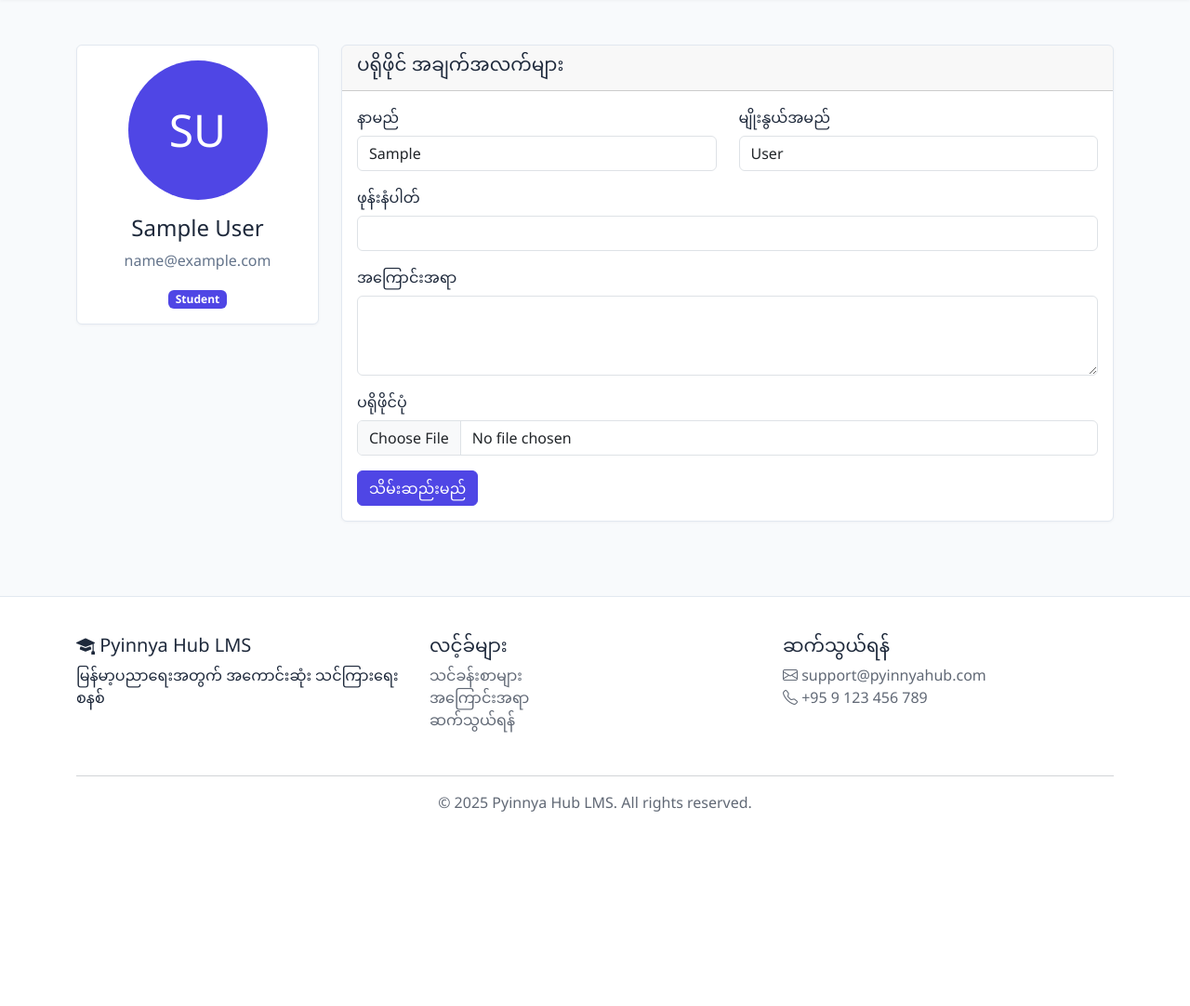
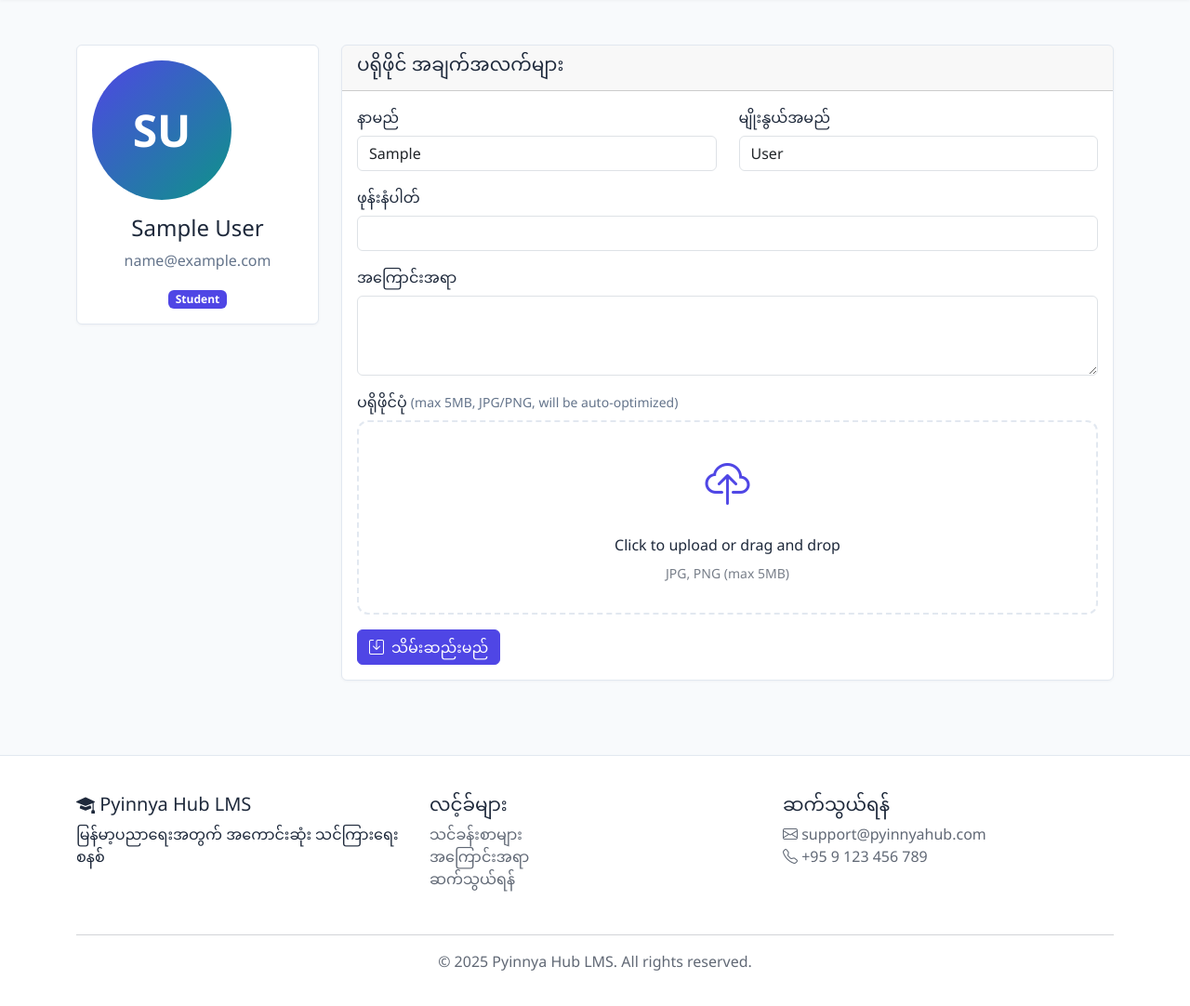
Before and after one commit to zayarminaye/pyinnyahub-v2, a Django app: page /profile/ in a window 1280 px wide. Shown: the part 63-1145 px from the top of the page at 93% size. Before the commit the page ends 936 px from the top, so only its background shows below. Run offline with Django 4.2, Linux system fonts and the light colour scheme; the visitor is signed in with stand-in values (Sample User, id 1); data comes from the database, SQL or seed files in the repository.

Commit message:
Feature: Add instant profile picture preview and fix media serving
Profile Picture Upload:
- Add instant image preview when file is selected
- Preview updates immediately in circular profile display
- Drag and drop support for image uploads
- Professional file upload area with custom styling

Client-Side Validation:
- Validate file type (JPG/PNG only)
- Validate file size (max 5MB)
- Show clear error/success messages
- Display file name and size info

UX Improvements:
- Hide placeholder when image is selected
- Show loading spinner on form submit
- Disable submit button during upload
- Add success message alerts
- Professional upload area with icons

Media Directory:
- Create media directory structure
- Add .gitkeep to preserve directory in git
- Add .gitignore to exclude uploaded files from repo
- Ensure media files are served correctly

Bug Fixes:
- Fix profile picture display after upload
- Use CSS classes for consistent styling
- Show current profile picture on page load
- Handle case when no profile picture exists

File Processing:
- Images auto-optimized to 800x800px
- EXIF data removed for privacy
- Converted to JPEG format
- File size reduced automatically

```diff
--- a/templates/profile.html
+++ b/templates/profile.html
@@ -8,14 +8,18 @@
         <div class="col-md-3">
             <div class="card">
                 <div class="card-body text-center">
-                    {% if user.profile_picture %}
-                        <img src="{{ user.profile_picture.url }}" class="rounded-circle img-fluid mb-3" style="width: 150px; height: 150px; object-fit: cover;" alt="Profile">
-                    {% else %}
-                        <div class="rounded-circle bg-primary text-white d-inline-flex align-items-center justify-content-center mb-3" style="width: 150px; height: 150px; font-size: 3rem;">
-                            {{ user.first_name.0 }}{{ user.last_name.0 }}
-                        </div>
-                    {% endif %}
-                    <h4>{{ user.get_full_name }}</h4>
+                    <!-- Profile Picture Preview -->
+                    <div id="profilePictureWrapper">
+                        {% if user.profile_picture %}
+                            <img src="{{ user.profile_picture.url }}" id="profilePictureDisplay" class="profile-picture-display" alt="Profile">
+                        {% else %}
+                            <div id="profilePicturePlaceholder" class="profile-picture-placeholder">
+                                {{ user.first_name.0 }}{{ user.last_name.0 }}
+                            </div>
+                            <img src="" id="profilePictureDisplay" class="profile-picture-display" alt="Profile" style="display: none;">
+                        {% endif %}
+                    </div>
+                    <h4 class="mt-3">{{ user.get_full_name }}</h4>
                     <p class="text-muted">{{ user.email }}</p>
                     <span class="badge bg-primary">{{ user.get_role_display }}</span>
                 </div>
@@ -27,16 +31,25 @@
                     <h5>ပရိုဖိုင် အချက်အလက်များ</h5>
                 </div>
                 <div class="card-body">
-                    <form method="post" enctype="multipart/form-data">
+                    {% if messages %}
+                        {% for message in messages %}
+                            <div class="alert alert-{{ message.tags }} alert-dismissible fade show" role="alert">
+                                {{ message }}
+                                <button type="button" class="btn-close" data-bs-dismiss="alert"></button>
+                            </div>
+                        {% endfor %}
+                    {% endif %}
+
+                    <form method="post" enctype="multipart/form-data" id="profileForm">
                         {% csrf_token %}
                         <div class="row">
                             <div class="col-md-6 mb-3">
                                 <label for="first_name" class="form-label">နာမည်</label>
-                                <input type="text" class="form-control" id="first_name" name="first_name" value="{{ user.first_name }}">
+                                <input type="text" class="form-control" id="first_name" name="first_name" value="{{ user.first_name }}" required>
                             </div>
                             <div class="col-md-6 mb-3">
                                 <label for="last_name" class="form-label">မျိုးနွယ်အမည်</label>
-                                <input type="text" class="form-control" id="last_name" name="last_name" value="{{ user.last_name }}">
+                                <input type="text" class="form-control" id="last_name" name="last_name" value="{{ user.last_name }}" required>
                             </div>
                         </div>
                         <div class="mb-3">
@@ -47,15 +60,159 @@
                             <label for="bio" class="form-label">အကြောင်းအရာ</label>
                             <textarea class="form-control" id="bio" name="bio" rows="3">{{ user.bio|default:'' }}</textarea>
                         </div>
+
+                        <!-- Profile Picture Upload with Preview -->
                         <div class="mb-3">
-                            <label for="profile_picture" class="form-label">ပရိုဖိုင်ပုံ</label>
-                            <input type="file" class="form-control" id="profile_picture" name="profile_picture" accept="image/*">
+                            <label for="profile_picture" class="form-label">
+                                ပရိုဖိုင်ပုံ
+                                <small class="text-muted">(max 5MB, JPG/PNG, will be auto-optimized)</small>
+                            </label>
+
+                            <!-- Custom file upload area -->
+                            <div class="file-upload-area" id="fileUploadArea">
+                                <div class="file-upload-icon">
+                                    <i class="bi bi-cloud-upload"></i>
+                                </div>
+                                <div class="file-upload-text">Click to upload or drag and drop</div>
+                                <div class="file-upload-hint">JPG, PNG (max 5MB)</div>
+                                <input type="file" class="form-control d-none" id="profile_picture" name="profile_picture" accept="image/jpeg,image/png,image/jpg">
+                            </div>
+
+                            <!-- File info display -->
+                            <div id="fileInfo" style="display: none;"></div>
+
+                            <!-- Validation messages -->
+                            <div id="fileValidation"></div>
                         </div>
-                        <button type="submit" class="btn btn-primary">သိမ်းဆည်းမည်</button>
+
+                        <button type="submit" class="btn btn-primary" id="submitBtn">
+                            <i class="bi bi-save me-2"></i>သိမ်းဆည်းမည်
+                        </button>
                     </form>
                 </div>
             </div>
         </div>
     </div>
 </div>
+
+<script>
+document.addEventListener('DOMContentLoaded', function() {
+    const fileInput = document.getElementById('profile_picture');
+    const fileUploadArea = document.getElementById('fileUploadArea');
+    const fileInfo = document.getElementById('fileInfo');
+    const fileValidation = document.getElementById('fileValidation');
+    const profilePictureDisplay = document.getElementById('profilePictureDisplay');
+    const profilePicturePlaceholder = document.getElementById('profilePicturePlaceholder');
+    const submitBtn = document.getElementById('submitBtn');
+
+    // Click to upload
+    fileUploadArea.addEventListener('click', function() {
+        fileInput.click();
+    });
+
+    // Drag and drop
+    fileUploadArea.addEventListener('dragover', function(e) {
+        e.preventDefault();
+        fileUploadArea.classList.add('dragover');
+    });
+
+    fileUploadArea.addEventListener('dragleave', function(e) {
+        e.preventDefault();
+        fileUploadArea.classList.remove('dragover');
+    });
+
+    fileUploadArea.addEventListener('drop', function(e) {
+        e.preventDefault();
+        fileUploadArea.classList.remove('dragover');
+
+        if (e.dataTransfer.files.length > 0) {
+            fileInput.files = e.dataTransfer.files;
+            handleFileSelect(e.dataTransfer.files[0]);
+        }
+    });
+
+    // File input change
+    fileInput.addEventListener('change', function(e) {
+        if (e.target.files.length > 0) {
+            handleFileSelect(e.target.files[0]);
+        }
+    });
+
+    function handleFileSelect(file) {
+        // Validate file
+        const validTypes = ['image/jpeg', 'image/jpg', 'image/png'];
+        const maxSize = 5 * 1024 * 1024; // 5MB
+
+        // Clear previous messages
+        fileValidation.innerHTML = '';
+
+        // Check file type
+        if (!validTypes.includes(file.type)) {
+            showError('Please select a valid image file (JPG or PNG)');
+            fileInput.value = '';
+            return;
+        }
+
+        // Check file size
+        if (file.size > maxSize) {
+            showError(`File size is ${(file.size / (1024 * 1024)).toFixed(1)}MB. Maximum allowed is 5MB.`);
+            fileInput.value = '';
+            return;
+        }
+
+        // Show success
+        showSuccess('Image selected successfully! Click Save to upload.');
+
+        // Show file info
+        const fileSizeMB = (file.size / (1024 * 1024)).toFixed(2);
+        fileInfo.innerHTML = `
+            <div class="file-info">
+                <div class="file-info-icon">
+                    <i class="bi bi-file-earmark-image"></i>
+                </div>
+                <div class="file-info-details">
+                    <div class="file-info-name">${file.name}</div>
+                    <div class="file-info-size">${fileSizeMB} MB</div>
+                </div>
+            </div>
+        `;
+        fileInfo.style.display = 'block';
+
+        // Preview image immediately
+        const reader = new FileReader();
+        reader.onload = function(e) {
+            profilePictureDisplay.src = e.target.result;
+            profilePictureDisplay.style.display = 'block';
+            if (profilePicturePlaceholder) {
+                profilePicturePlaceholder.style.display = 'none';
+            }
+        };
+        reader.readAsDataURL(file);
+    }
+
+    function showError(message) {
+        fileValidation.innerHTML = `
+            <div class="file-validation-error">
+                <i class="bi bi-exclamation-circle-fill"></i>
+                <span>${message}</span>
+            </div>
+        `;
+    }
+
+    function showSuccess(message) {
+        fileValidation.innerHTML = `
+            <div class="file-validation-success">
+                <i class="bi bi-check-circle-fill"></i>
+                <span>${message}</span>
+            </div>
+        `;
+    }
+
+    // Form submission with loading state
+    document.getElementById('profileForm').addEventListener('submit', function() {
+        submitBtn.innerHTML = '<span class="spinner-border spinner-border-sm me-2"></span>Saving...';
+        submitBtn.disabled = true;
+    });
+});
+</script>
 {% endblock %}
```
